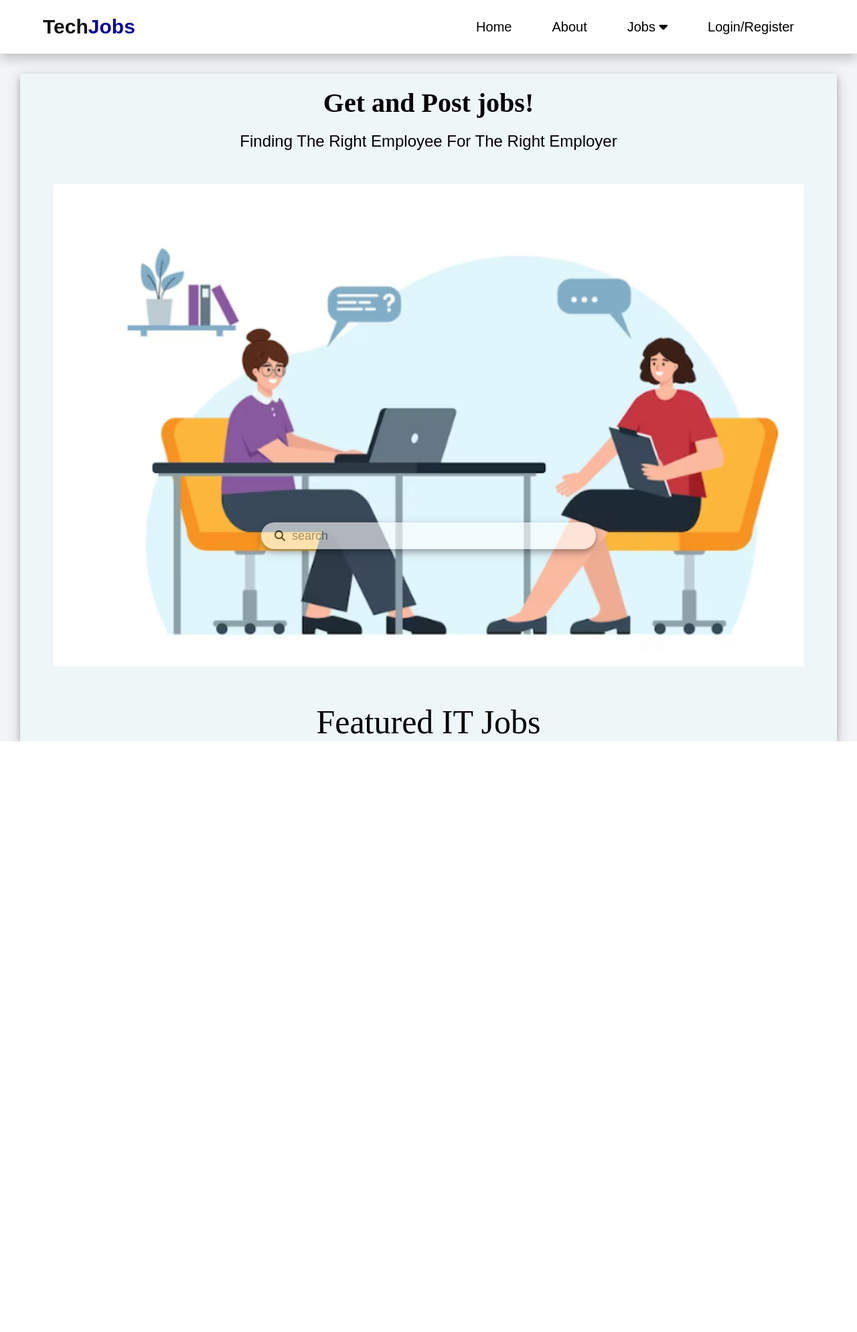
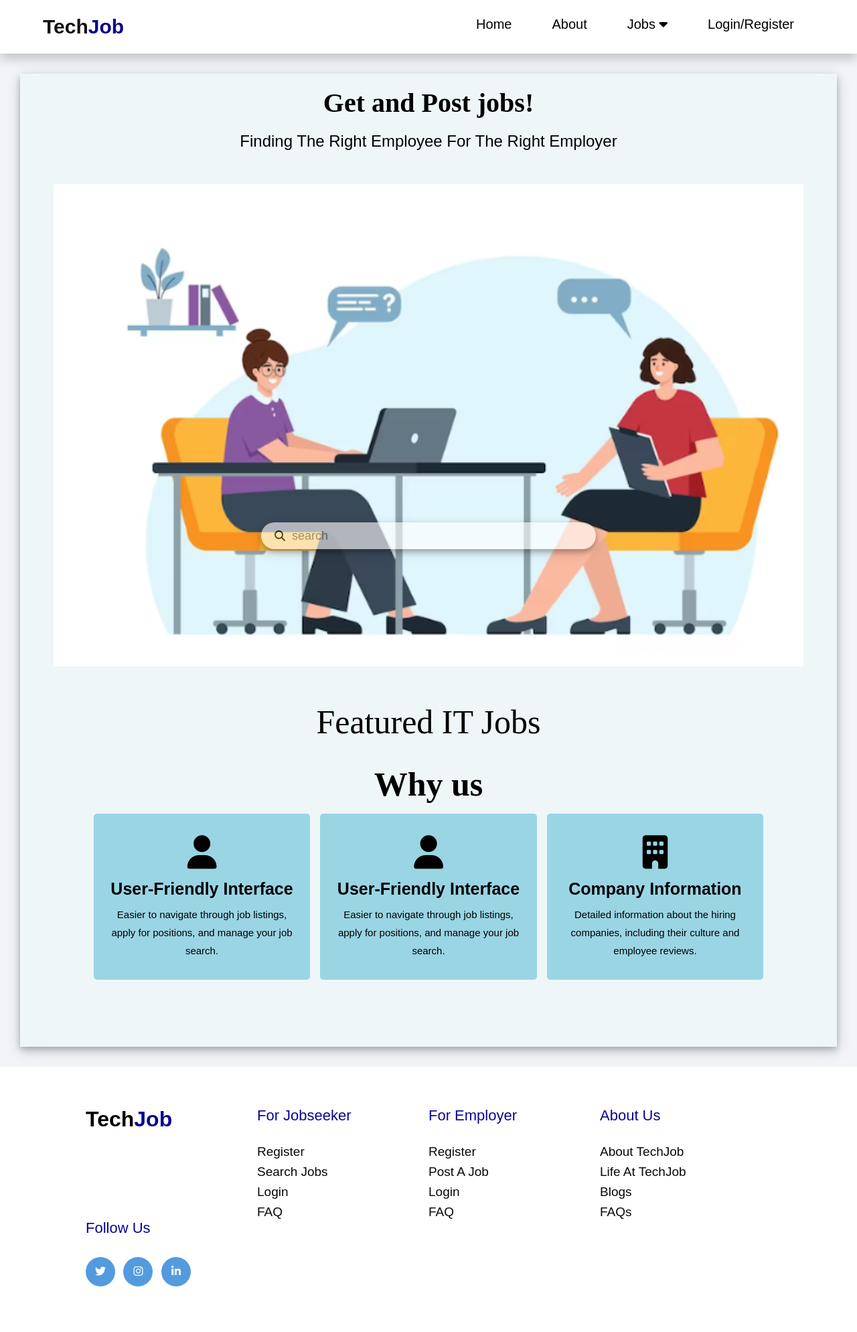
Before and after one commit to aara77/TechJobs, a PHP site: page /homepage.html in a window 1280 px wide. Shown: the whole page at 67% size. Before the commit the page ends 1107 px from the top, so only its background shows below. Run offline with PHP 8.4, Linux system fonts and the light colour scheme; some libraries are stand-ins or nearby versions.

Commit message:
why us and footer

```diff
--- a/homepage/homepage.css
+++ b/homepage/homepage.css
@@ -15,7 +15,6 @@ body{
 }
 
 .menu_bar{
-    background-color: #dcf5fd;
     background-color: #ffffff;
     height: 80px;
     width: 100%;
@@ -100,6 +99,7 @@ body{
 }
 .mainbody img{
     width: 100%;
+    height: auto;
     padding: 50px;
     margin-left: auto;
     margin-right: auto;
@@ -138,3 +138,140 @@ body{
     font-size: 50px;
     font-family: 'Times New Roman', Times, serif;
 }
+
+/* whyus start   */
+.container1{
+    padding: 15px 9%;
+    padding-bottom: 100px;
+}
+
+.container1 .heading{
+    text-align: center;
+    padding-bottom: 15px;
+    font-size: 50px;
+}
+
+.container1 .box-container{
+    display: grid;
+    grid-template-columns: repeat(auto-fit, minmax(260px, 1fr));
+    gap: 15px;
+}
+
+.container1 .box-container .box .font{
+    text-align: center;
+    font-size: 50px;
+}
+
+.container1 .box-container .box{
+
+    border-radius: 5px;
+    background: #9ad5e4;
+    text-align: center;
+    padding: 30px 20px;
+}
+
+.container1 .box-container .box h3{
+    font-size: 25px;
+    padding: 10px 0;
+}
+
+.container1 .box-container .box p{
+    font-size: 15px;
+    line-height: 1.8;
+}
+/* whyus ends */
+
+/* footer start */
+footer{
+    display: flex;
+    flex-wrap: wrap;
+    margin-top: auto;
+    background-color: #ffffff;
+    padding: 60px 10%;
+}
+
+ul{
+    list-style: none;
+}
+
+span{
+    color: #080593;
+}
+
+.footer-col{
+    width: 25%;
+}
+
+.footer-col h4{
+    position: relative;
+    margin-bottom: 30px;
+    font-weight: 400;
+    font-size: 22px;
+    color: #080593;
+    text-transform: capitalize;
+}
+/*
+.footer-col h4::before{
+    content: '';
+    position: absolute;
+    left: 0;
+    bottom: -6px;
+    background-color: #111414;
+    height: 2px;
+    width: 40px;
+/* } */
+
+ul li:not(:last-child){
+    margin-bottom: 8px;
+}
+
+ul li a{
+    display: block;
+    font-size: 19px;
+    text-transform: capitalize;
+    color: #080808;
+    text-decoration: none;
+    transition: 0.4s;
+}
+
+ul li a:hover{
+    color: #080593;
+    padding-left: 5px;
+}
+
+.links a{
+    display: inline-block;
+    height: 44px;
+    width: 44px;
+    color: white;
+    background-color: rgba(40, 130, 214, 0.8);
+    margin: 0 8px 8px 0;
+    text-align: center;
+    line-height: 44px;
+    border-radius: 50%;
+    transition: 0.4s;
+}
+
+.links a:hover{
+    color: #080593;
+    background-color: white;
+}
+
+@media(max-width: 740px){
+    .footer-col{
+        width: 50%;
+        margin-bottom: 30px;
+        text-align: center;
+    }
+
+    .footer-col h4::before{
+        all: unset;
+    }
+}
+
+@media(max-width: 555px){
+    .footer-col{
+        width: 100%;
+    }
+}
+/* footer ends */
--- a/homepage/homepage.html
+++ b/homepage/homepage.html
@@ -15,7 +15,7 @@
 
 <body>
     <div class="menu_bar">
-        <h1 class="logo">Tech<span>Jobs</span></h1>
+        <h1 class="logo">Tech<span>Job</span></h1>
         <ul>
             <li><a href="#">Home</a></li>
             <li><a href="#">About</a></li>
@@ -45,7 +45,95 @@
 
             </div>
 
+
+        </div>
+         <!---whyus start-->
+           <div class="container1">
+               <h1 class="heading">Why us</h1>
+              <div class="box-container">
+                   <div class="box">
+                     <div class="font">
+                        <i class="fa fa-user" aria-hidden="true"></i>
+                     </div>
+                       <h3>User-Friendly Interface</h3>
+                       <p>Easier to navigate through job listings, apply for positions,
+                           and manage your job search.
+                       </p>
+                   </div>
+
+                   <div class="box">
+                       <div class="font">
+                          <i class="fa fa-user" aria-hidden="true"></i>
+                       </div>
+                       <h3>User-Friendly Interface</h3>
+                       <p>Easier to navigate through job listings, apply for positions,
+                           and manage your job search.
+                       </p>
+                   </div>
+
+                   <div class="box">
+                       <div class="font">
+                          <i class="fa fa-building" aria-hidden="true"></i>
+                       </div>
+                       <h3>Company Information</h3>
+                       <p> Detailed information about the hiring companies,
+                           including their culture and employee reviews.
+                       </p>
+                   </div>
+                </div>
+           </div>
+        <!--whyus end-->
+
+
+    </div>
+
+<!--footer section start-->
+<footer>
+    <div class="footer-col">
+            <h1>Tech<span>Job</span></h1>
+            <!-- <p>Get job easily</p> -->
+    </div>
+
+    <div class="footer-col">
+       <h4>For Jobseeker</h4>
+        <ul>
+           <li><a href="/login/login.html">Register</a></li>
+           <li><a href="#">Search Jobs</a></li>
+           <li><a href="/login/login.html">Login</a></li>
+           <li><a href="#">FAQ</a></li>
+        </ul>
+    </div>
+
+    <div class="footer-col">
+       <h4>For Employer</h4>
+       <ul>
+          <li><a href="/login/login.html">Register</a></li>
+          <li><a href="#">Post a Job</a></li>
+          <li><a href="/login/login.html">Login</a></li>
+          <li><a href="#">FAQ</a></li>
+       </ul>
+    </div>
+
+    <div class="footer-col">
+      <h4>About Us</h4>
+      <ul>
+         <li><a href="/aboutus/aboutus.html">About TechJob</a></li>
+         <li><a href="#">Life at TechJob</a></li>
+         <li><a href="#">Blogs</a></li>
+         <li><a href="#">FAQs</a></li>
+      </ul>
+    </div>
+
+    <div class="footer-col">
+       <h4>Follow us</h4>
+       <div class="links">
+            <a href="#"><i class="fab fa-twitter"></i></a>
+            <a href="#"><i class="fab fa-instagram" aria-hidden="true"></i></a>
+            <a href="#"><i class="fab fa-linkedin-in" aria-hidden="true"></i></a>
         </div>
     </div>
+</footer>
+<!---footer section ends-->
+
 </body>
 </html>
```
